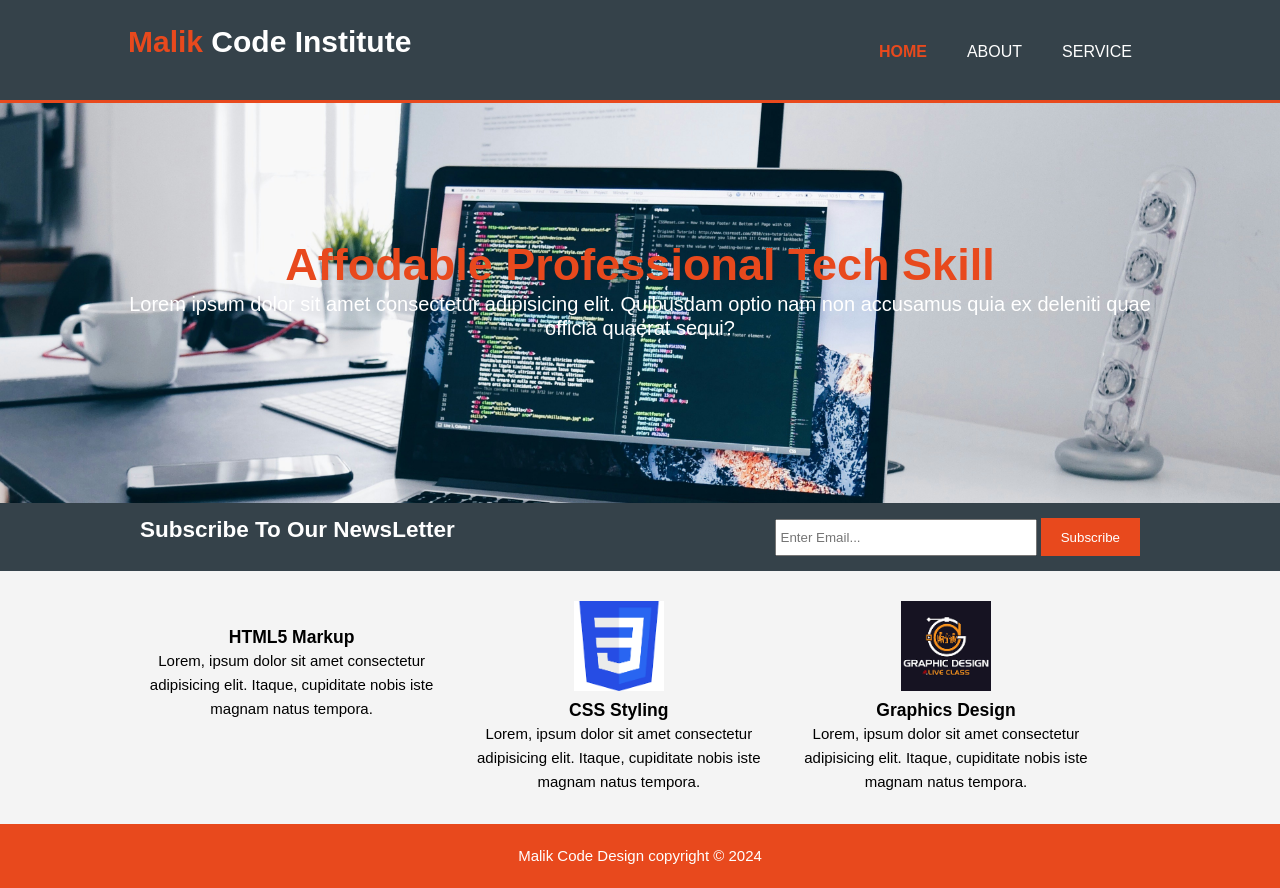
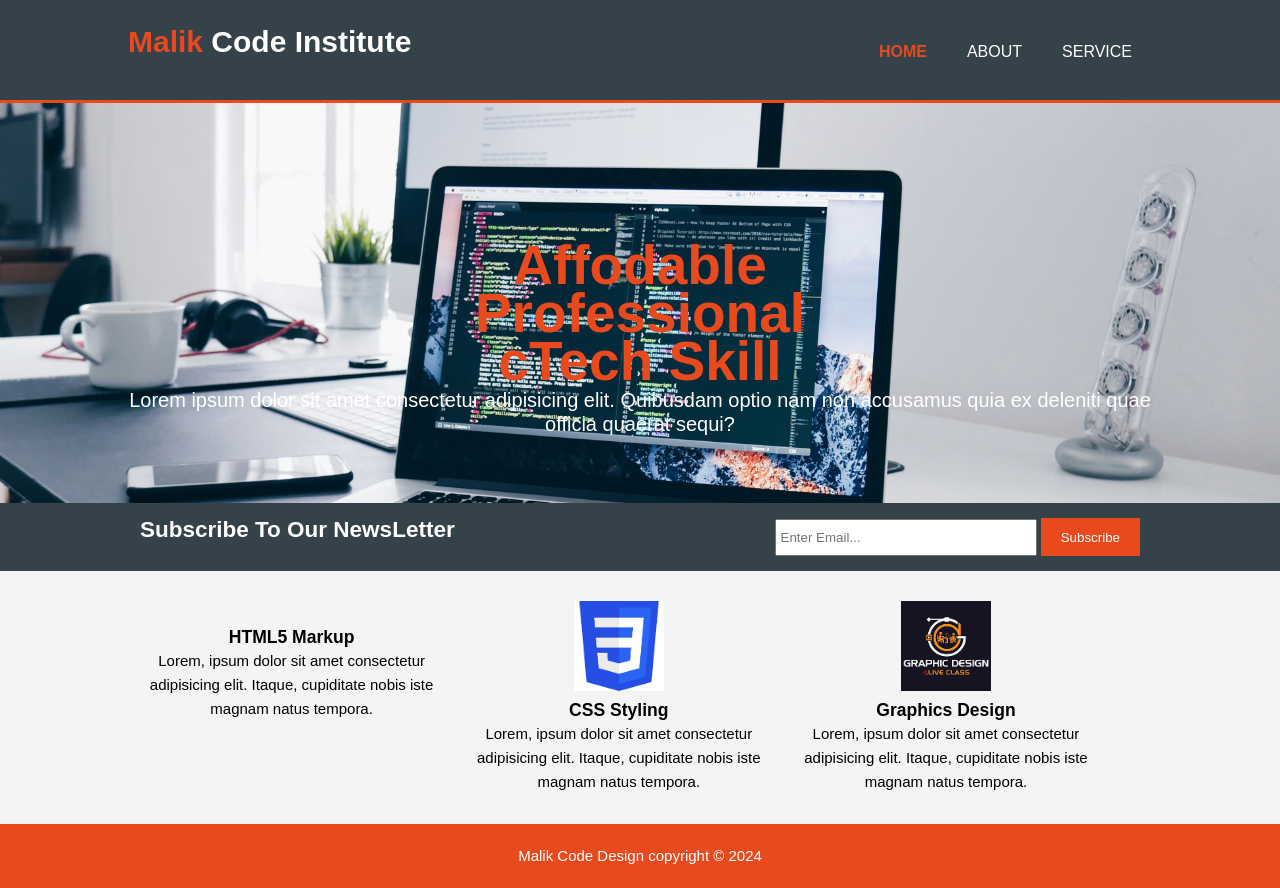
Before and after one commit to abdulwe/malik-institute, a plain HTML site: page index.html in a window 1280 px wide. Drawn offline with Linux system fonts and the light colour scheme.

Commit message:
second commit

```diff
--- a/css/style.css
+++ b/css/style.css
@@ -81,7 +81,7 @@ header a:hover{
 #showcase h1{
     color: #e8491d;
     margin-top: 150px;
-    font-size: 45px;
+    font-size: 55px;
     margin-bottom: 10px;
 
 }
@@ -171,6 +171,6 @@ header{
 }
 @media(max-width: 400px){
     #branding .highlight{
-        font-size: 14;
+        font-size: 45;
     }
 }
--- a/index.html
+++ b/index.html
@@ -26,7 +26,7 @@
     </header>
     <section id="showcase">
         <div class="container">
-            <h1>Affodable Professional Tech Skill</h1>
+            <h1>Affodable <br><br>Professional <br><br>cTech Skill</h1>
             <p>Lorem ipsum dolor sit amet consectetur adipisicing elit. Quibusdam optio nam non accusamus quia ex deleniti quae officia quaerat sequi?</p>
 
 
```
